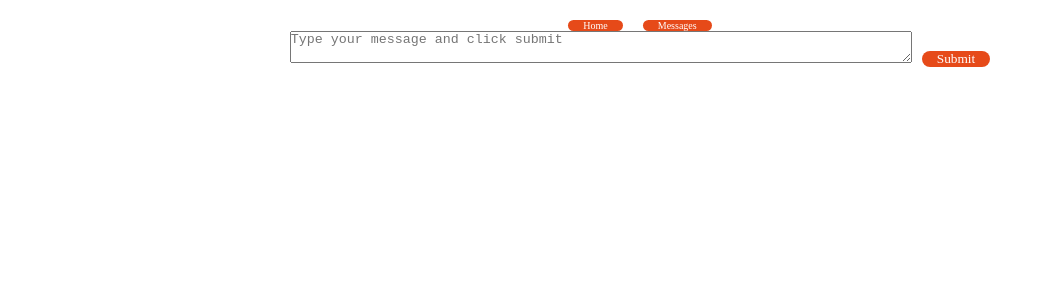
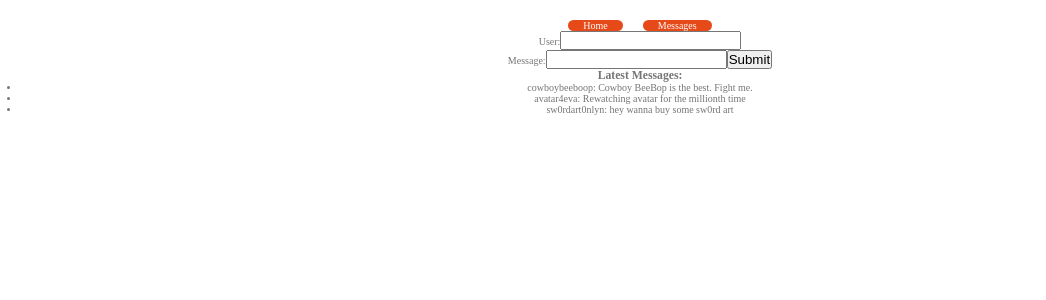
Before and after one commit to Jordeks/anime-mac, a React (Create React App) app: page /messages in a window 1280 px wide. Shown: the top 300 px of the page, without its empty margins (0-1046 px from the left). Built offline with nearby package versions, Linux system fonts and the light colour scheme; a web font is replaced by a local one.

Commit message:
refactors message components and containers, adds uuid, and moves state to the messageContainer and refactors messageForm

```diff
--- a/package.json
+++ b/package.json
@@ -12,6 +12,7 @@
     "react-dom": "^17.0.1",
     "react-router-dom": "^5.2.0",
     "react-scripts": "4.0.0",
+    "uuidv4": "^6.2.5",
     "web-vitals": "^0.2.4"
   },
   "scripts": {
--- a/src/components/Message.js
+++ b/src/components/Message.js
@@ -1,34 +1,12 @@
 import React, { Component } from 'react'
-import MessageList from './MessageList'
-import MessageForm from './MessageForm'
+
+
 
 export default class Message extends Component {
-
-  constructor() {
-    super()
-    this.state = {
-      messages: []
-    }
-  }
-
-  // listOfPosts = () => {
-  //   this.setState({
-  //     posts: data.posts
-  //   })
-    // return this.state.posts.map(data => {
-
-    //   console.log(data)
-      // return <div>{data.post}</div>
-  //   })
-  // }
-
   render() {
     return (
       <div>
-        {/* <PostForm listPosts={this.listOfPosts} /> */}
-        <MessageForm />
-
-        {/* <MessageList posts={this.state.messages} /> */}
+         <li>{this.props.user}: {this.props.text}</li>
       </div>
     )
   }
--- a/src/components/MessageForm.js
+++ b/src/components/MessageForm.js
@@ -2,33 +2,23 @@ import React, { Component } from 'react'
 
 export default class MessageForm extends Component {
 
-  constructor(){
-    super()
-    this.state = {
-      message: '',
-      messages: [],
+ state = {
+      user: '',
+      text: '',
     }
-  }
+
 
   handleChange = event => {
-    this.setState({
-      message: event.target.value
-    })
+    const {name, value} = event.target
+    this.setState({[name]: value})
   }
 
   handleSubmit = event => {
     event.preventDefault()
-    let formData = { message: this.state.message}
-    let dataArray = this.state.messages.concat(formData)
+    this.props.addMessage(this.state)
     this.setState({
-      message: '',
-      messages: dataArray
-    })
-  }
-
-  listOfSubmissions = () => {
-    return this.state.messages.map(data => {
-      return <div className='messages-div'>{data.message}</div>
+      user: '',
+      text: ''
     })
   }
 
@@ -36,13 +26,17 @@ export default class MessageForm extends Component {
     return (
       <>
       <form className="submit-message-form" onSubmit={this.handleSubmit}>
-        <textarea className='form-textarea'
-              onChange={this.handleChange}
-              value={this.state.message}
-              placeholder="Type your message and click submit" />
-        <input className='submit-btn' type="submit" value="Submit" />
-      </form>
-      {this.listOfSubmissions()}
+        <label>
+          User:
+          <input type="text" name="user" value={this.state.user} onChange={this.handleChange} />
+        </label><br/>
+        <label>
+          Message:
+          <input type="text" name="text" value={this.state.text} onChange={this.handleChange} />
+        </label>
+        <input type="submit" value="Submit" />
+    </form>
+
     </>
     )
   }
--- a/src/components/MessageList.js
+++ /dev/null
@@ -1,11 +0,0 @@
-import React, { Component } from 'react'
-
-export default class MessageList extends Component {
-  render() {
-    return (
-      <ul>
-        hello from message list
-      </ul>
-    )
-  }
-}
--- a/src/containers/MessageContainer.js
+++ b/src/containers/MessageContainer.js
@@ -1,11 +1,41 @@
 import React, { Component } from 'react'
-import Message from '../components/Message'
+import MessageList from './MessageList'
+import MessageForm from '../components/MessageForm'
+import { v4 as uuidv4 } from 'uuid';
+
 
 export default class MessageContainer extends Component {
+
+  state = {
+    messages: [
+      {
+        id: 1,
+        user: "cowboybeeboop",
+        text: "Cowboy BeeBop is the best. Fight me."
+      },
+      {
+        id: 2,
+        user: "avatar4eva",
+        text: "Rewatching avatar for the millionth time"
+      },
+      {
+        id: 3,
+        user: "sw0rdart0nlyn",
+        text: "hey wanna buy some sw0rd art"
+      }
+    ]
+  }
+
+  addMessage = (message) => {
+    const newMessage = {...message, id: uuidv4()}
+    this.setState({messages: [...this.state.messages, newMessage]})
+  }
+
   render() {
     return (
       <div>
-        <Message />
+        <MessageForm addMessage={this.addMessage} />
+        <MessageList messages={this.state.messages} />
       </div>
     )
   }
--- /dev/null
+++ b/src/containers/MessageList.js
@@ -0,0 +1,15 @@
+import React from 'react'
+import Message from '../components/Message'
+
+function MessageList(props){
+  return (
+  <div className='messages-div'>
+    <h3> Latest Messages:</h3>
+      <ul>
+        {props.messages.map(message => <Message text={message.text} user={message.user} key={message.id} />)}
+      </ul>
+  </div>
+  )
+}
+
+export default MessageList
--- a/src/index.css
+++ b/src/index.css
@@ -96,6 +96,7 @@ html {
 
   .submit-message-form {
     display: block;
+    color: #757575;
   }
 
   .form-textarea {
```
Also changed, not shown: 1 other file (tests, documents, lock files or other folders).
